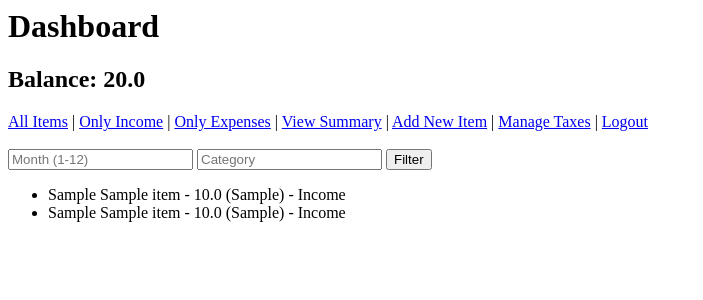
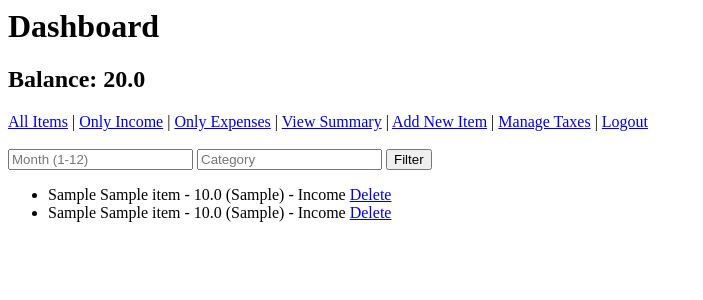
Before and after one commit to Blinde22/budget-manager-web, a Flask app: page / in a window 1280 px wide. Shown: the top 300 px of the page, without its empty margins (0-703 px from the left). Run offline with Flask 3, Linux system fonts and the light colour scheme; a user stored in the database is signed in; tables that the repository leaves empty hold one stand-in row (values such as "Sample post").

Commit message:
Update index.html

```diff
--- a/app/templates/index.html
+++ b/app/templates/index.html
@@ -24,6 +24,7 @@
 {% for item in items %}
     <li>
         {{ item.emoji }} {{ item.name }} - {{ item.amount }} ({{ item.category }}) - {{ 'Income' if item.is_income else 'Expense' }}
+          <a href="{{ url_for('main.delete_item', item_id=item.id) }}" class="text-danger ms-2">Delete</a>
     </li>
 {% endfor %}
 </ul>
```
